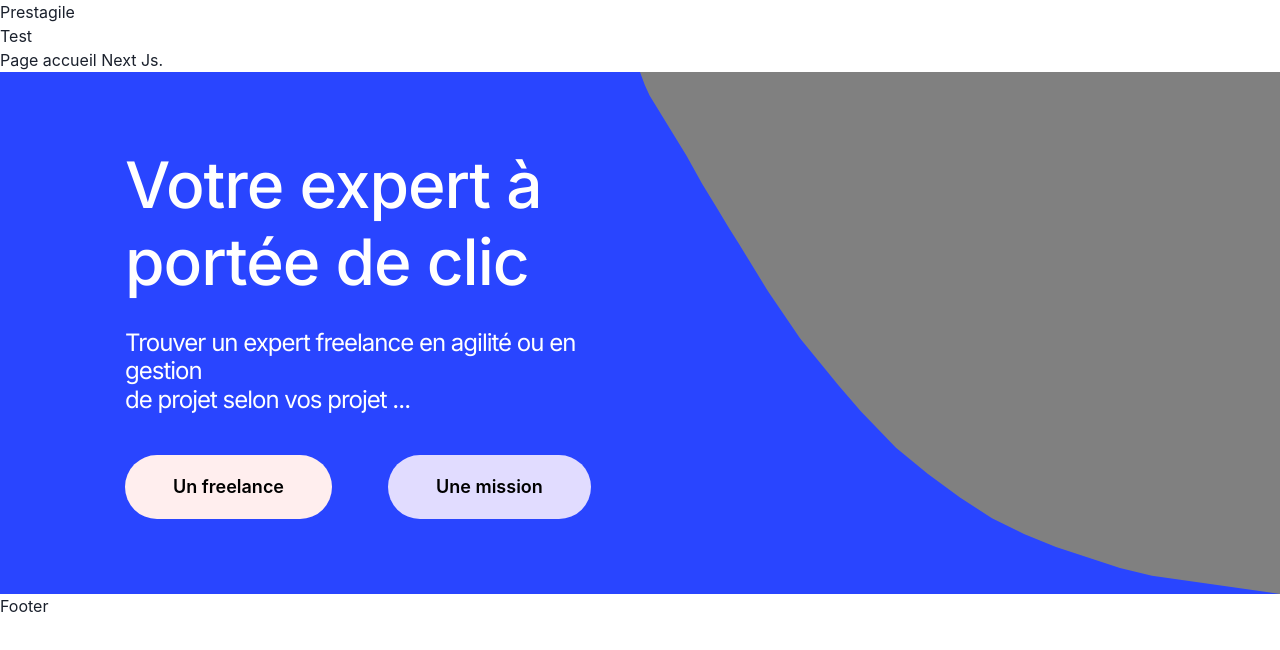
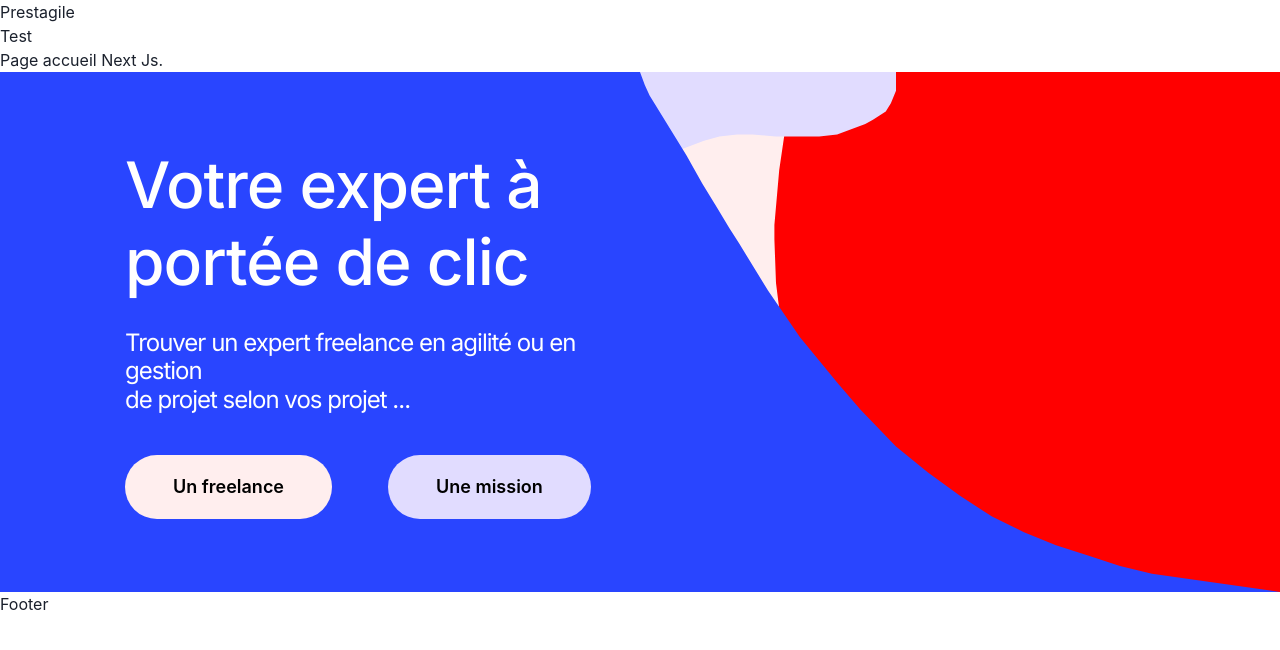
Before and after one commit to FairFightKing/PrestAgile, a Next.js app in the folder app/: page / in a window 1280 px wide. Shown: the top 650 px of the page. Built offline with nearby package versions, Linux system fonts and the light colour scheme.

Commit message:
ADD clip path 2&3 ADD png for clip path template UPDATE clip path 1

```diff
--- a/app/styles/globals.css
+++ b/app/styles/globals.css
@@ -15,8 +15,39 @@ a {
   box-sizing: border-box;
 }
 
-.test{
-  clip-path: polygon(0% 0%, 0% 100%, 100% 100%,80% 96.5% ,75% 95%,70% 93%,65% 91% ,60% 88.5% ,55% 85.5%,50% 81.5%,45% 77% ,40% 72%,34.5% 65%,31% 60%,25% 51%,20% 42%,15.5% 33%,13.95% 30%,12% 26%,9.75% 21.5%,7.25% 16%, 1.5% 4.5%,0.75% 2.5%);
-  background: #2945FF;
-  width: 100%;
+.clipblue {
+  /*clip-path: polygon(
+    0% 0%,
+    0% 100%,
+    100% 100%,
+    80% 96.5%,
+    75% 95%,
+    70% 93%,
+    65% 91%,
+    60% 88.5%,
+    55% 85.5%,
+    50% 81.5%,
+    45% 77%,
+    40% 72%,
+    34.5% 65%,
+    31% 60%,
+    25% 51%,
+    20% 42%,
+    15.5% 33%,
+    13.95% 30%,
+    12% 26%,
+    9.75% 21.5%,
+    7.25% 16%,
+    1.5% 4.5%,
+    0.75% 2.5%
+  );*/
+
 }
+
+.clipviolet {
+    clip-path: polygon(0% 0%, 10% 40%, 25% 33%, 31% 31%, 38% 30%, 44% 30%, 53% 31%, 63% 31%, 70% 31%, 77% 30%, 88% 25%, 91% 23%, 96% 19%, 98% 15%, 100% 9%, 100% 0%, 87% 0%);
+}
+
+.clipjaune{
+  clip-path: polygon(0% 0%, 0% 100%, 100% 100%, 92% 84%, 90% 79%, 89% 72%, 85% 58%, 84% 46%, 84% 42%, 87% 27%, 93% 9%, 100% 0%);
+}
--- a/app/ui/components/bannerHomePage.tsx
+++ b/app/ui/components/bannerHomePage.tsx
@@ -2,8 +2,8 @@ import { Box, Flex, Button, ButtonGroup, Text, Image } from '@chakra-ui/react';
 
 export default function BannerHomePage() {
   return (
-    <Flex bg="grey" w="100%">
-      <Box bg="#2945FF" w="100%" color="white">
+    <Flex bg="grey" h="520px" w="100%">
+      <Box bg="#2945FF" w="50%" color="white">
         <Box my={75} ml={125}>
           <Text
             lineHeight="120%"
@@ -58,7 +58,55 @@ export default function BannerHomePage() {
           </ButtonGroup>
         </Box>
       </Box>
-      <Box className="test"></Box>
+      <Flex bg="red" w="50%">
+        <Box
+          zIndex={7}
+          w="100%"
+          clipPath="polygon(
+    0% 0%,
+    0% 100%,
+    100% 100%,
+    80% 96.5%,
+    75% 95%,
+    70% 93%,
+    65% 91%,
+    60% 88.5%,
+    55% 85.5%,
+    50% 81.5%,
+    45% 77%,
+    40% 72%,
+    34.5% 65%,
+    31% 60%,
+    25% 51%,
+    20% 42%,
+    15.5% 33%,
+    13.95% 30%,
+    12% 26%,
+    9.75% 21.5%,
+    7.25% 16%,
+    1.5% 4.5%,
+    0.75% 2.5%
+  )"
+          h="100%"
+          bg="#2945ff"
+        ></Box>
+        <Box
+          zIndex={6}
+          w="40%"
+          h="40%"
+          bg="#E1DCFF"
+          mx="-100%"
+          clipPath="polygon(0% 0%, 10% 40%, 25% 33%, 31% 31%, 38% 30%, 44% 30%, 53% 31%, 63% 31%, 70% 31%, 77% 30%, 88% 25%, 91% 23%, 96% 19%, 98% 15%, 100% 9%, 100% 0%, 87% 0%);"
+        ></Box>
+        <Box
+          zIndex={5}
+          w="25%"
+          h="70%"
+          bg="#FFEEEE"
+          mx="60%"
+          clipPath="polygon(0% 0%, 0% 100%, 100% 100%, 92% 84%, 90% 79%, 89% 72%, 85% 58%, 84% 46%, 84% 42%, 87% 27%, 93% 9%, 100% 0%);"
+        ></Box>
+      </Flex>
     </Flex>
   );
 }
```
Also changed, not shown: app/public/shape3.png (added), app/public/test.png (added).
